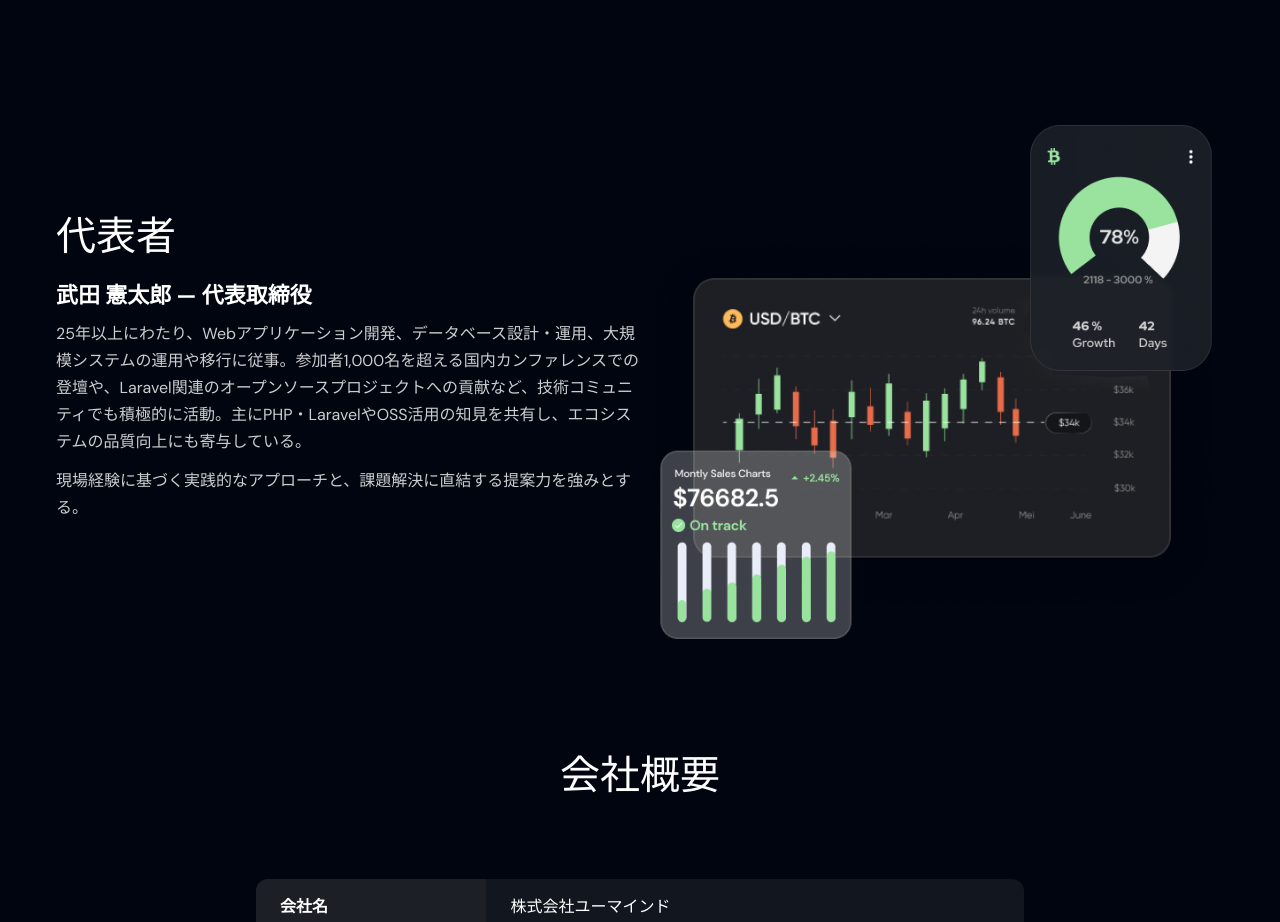
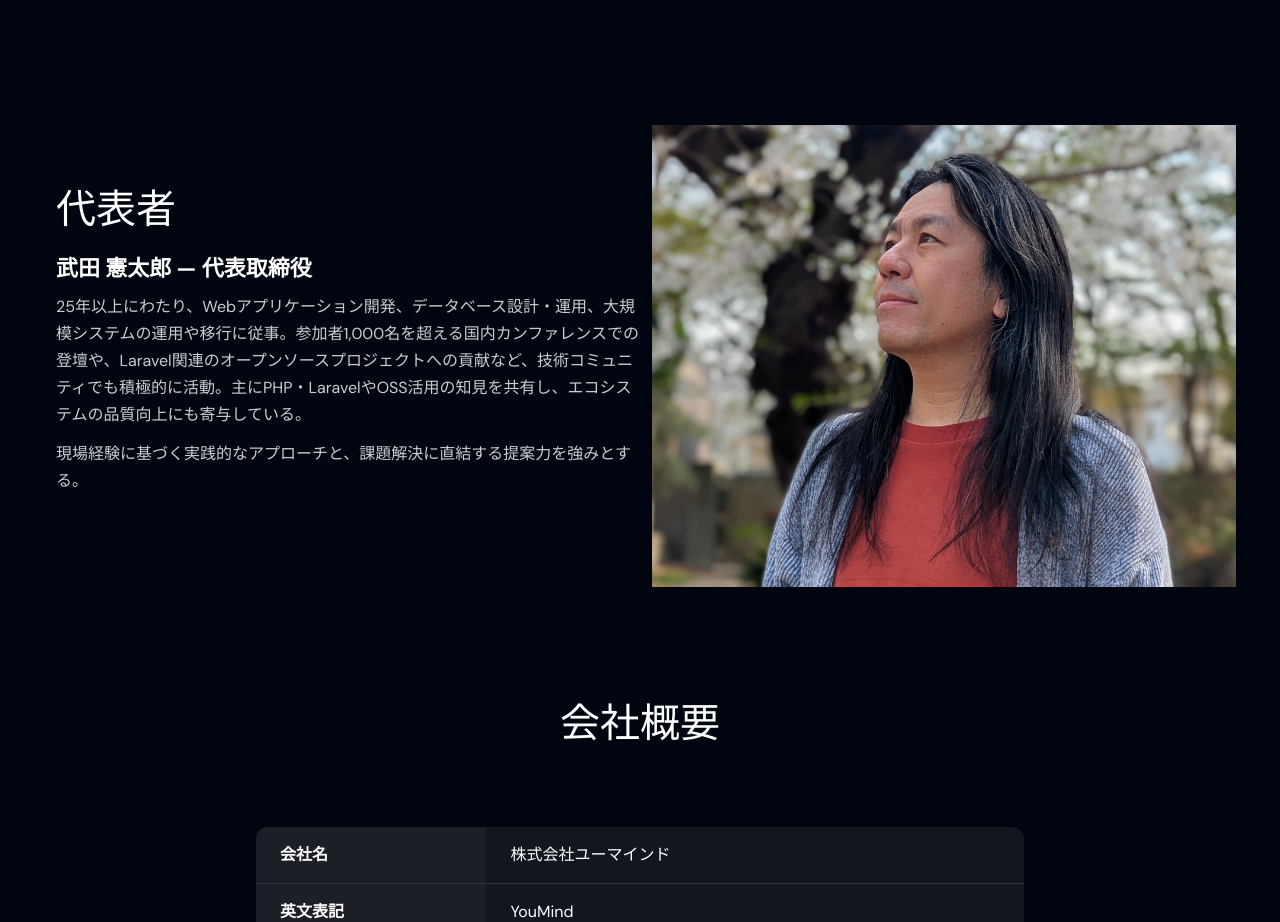
Before and after one commit to youmind-jp/corporate-front, a Next.js app: page / in a window 1280 px wide. Shown: the part 3700-4622 px from the top of the page. Built offline with nearby package versions, Linux system fonts and the light colour scheme.

Commit message:
代表者 写真

```diff
--- a/src/components/Home/Director/index.tsx
+++ b/src/components/Home/Director/index.tsx
@@ -29,13 +29,13 @@ const Director = () => {
             whileInView={{ y: 0, opacity: 1 }}
             initial={{ y: "-100%", opacity: 0 }}
             transition={{ duration: 0.6 }}
+            className="lg:ml-3 w-full"
           >
             <Image
-              src= {`/images/upgrade/img-upgrade.png`}
-              alt="image"
-              width={625}
-              height={580}
-              className="-mr-5"
+              src= {`/images/director/director-photo.webp`}
+              alt="代表取締役 武田憲太郎 近影"
+              width={1972}
+              height={1559}
             />
           </motion.div>
         </div>
```
Also changed, not shown: public/images/director/director-photo.webp (added).
